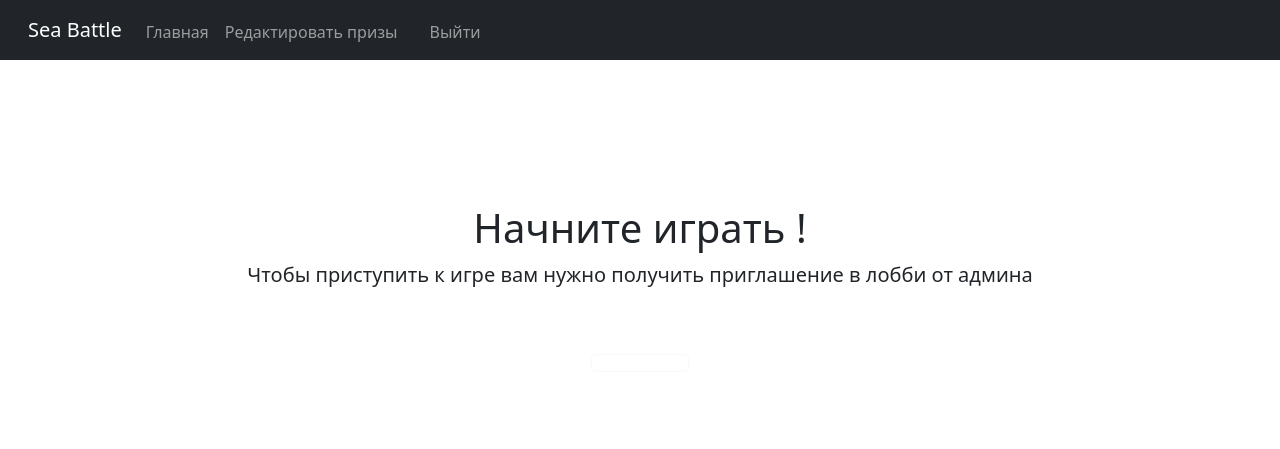
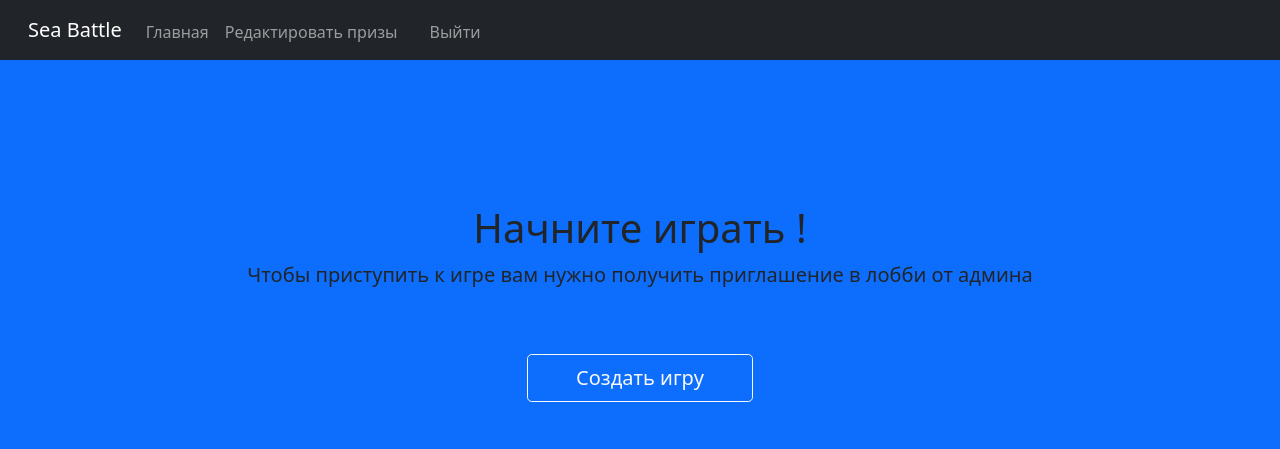
Before and after one commit to QvkkpotentialExplorer/Sea_battle-, a Flask app: page /profile/profile_page in a window 1280 px wide. Shown: the top 449 px of the page. Run offline with Flask 3, Linux system fonts and the light colour scheme; a user stored in the database is signed in; tables that the repository leaves empty hold one stand-in row (values such as "Sample post"); some libraries are stand-ins or nearby versions.

Commit message:
Working with bootstrap

```diff
--- a/blueprints/profiles/templates/admin.html
+++ b/blueprints/profiles/templates/admin.html
@@ -8,7 +8,7 @@
     </style>
     <title>Привет мир!</title>
   </head>
-    <body class="h-100">
+    <body class="h-100 bg-primary" >
 <div class='cover-container w-100 d-flex px-0 flex-column '>
     <header class="mb-5">
         <nav class="navbar navbar-expand-lg navbar-dark bg-dark mb-auto">
@@ -22,7 +22,7 @@
                 <div class="collapse navbar-collapse " id="navbarSupportedContent">
                     <ul class="navbar-nav mr-auto ">
                         <li class="nav-item active ">
-                            <a class="nav-link " href="{{ url_for('profile.user') }}">Главная <span
+                            <a class="nav-link " href="/">Главная <span
                                     class="sr-only"></span></a>
                         </li>
                         <li class="nav-item active mr-1">
@@ -33,7 +33,7 @@
                                     class="sr-only"></span></a>
                         </li>
                         <li class="nav-item active mr-1 ">
-                            <a class="nav-link " href="{{ url_for('') }}">Выйти <span
+                            <a class="nav-link " href="{{ url_for('auth_page.logout') }}">Выйти <span
                                     class="sr-only"></span></a>
                         </li>
 
@@ -47,7 +47,7 @@
         <div class="py-5 text-center">
             <h1>Начните играть !</h1>
             <p class="lead"> Чтобы приступить к игре вам нужно получить приглашение в лобби от админа</p>
-            <button class="btn btn-outline-light btn-lg mt-5 px-5" ><a href = {{"url_for(board.add_board)"}}></a></button>
+            <a class="btn btn-outline-light btn-lg mt-5 px-5" href="{{ url_for('board.add_board') }}"> Создать игру</a>
         </div>
     </main>
 
```
